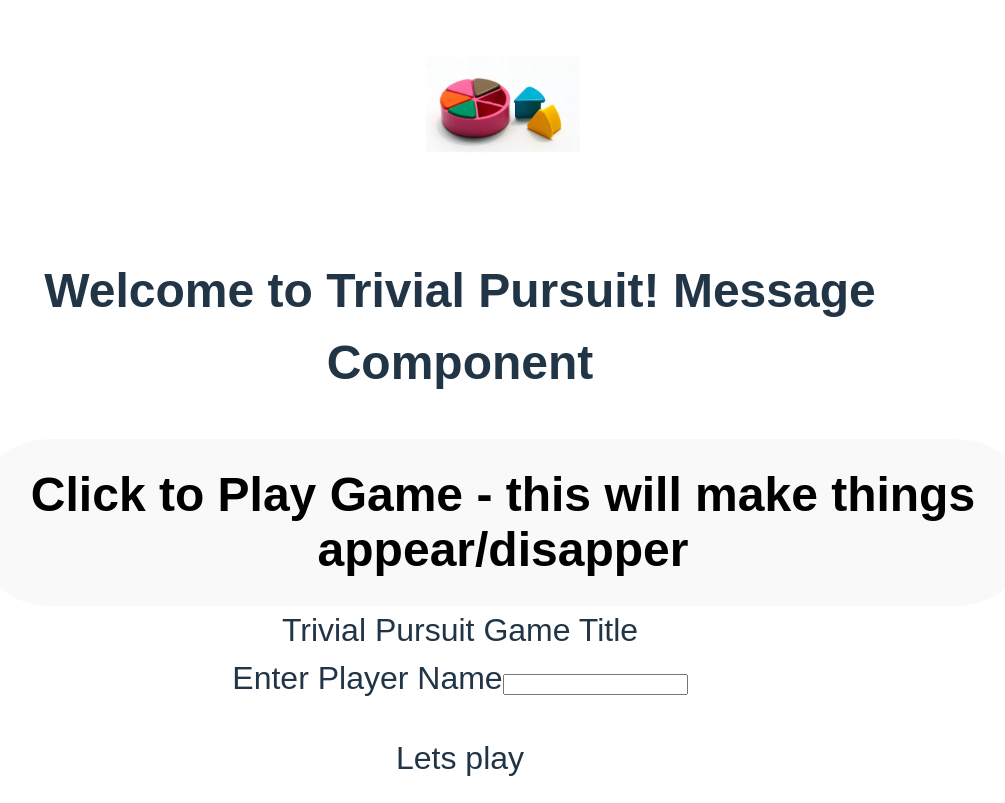
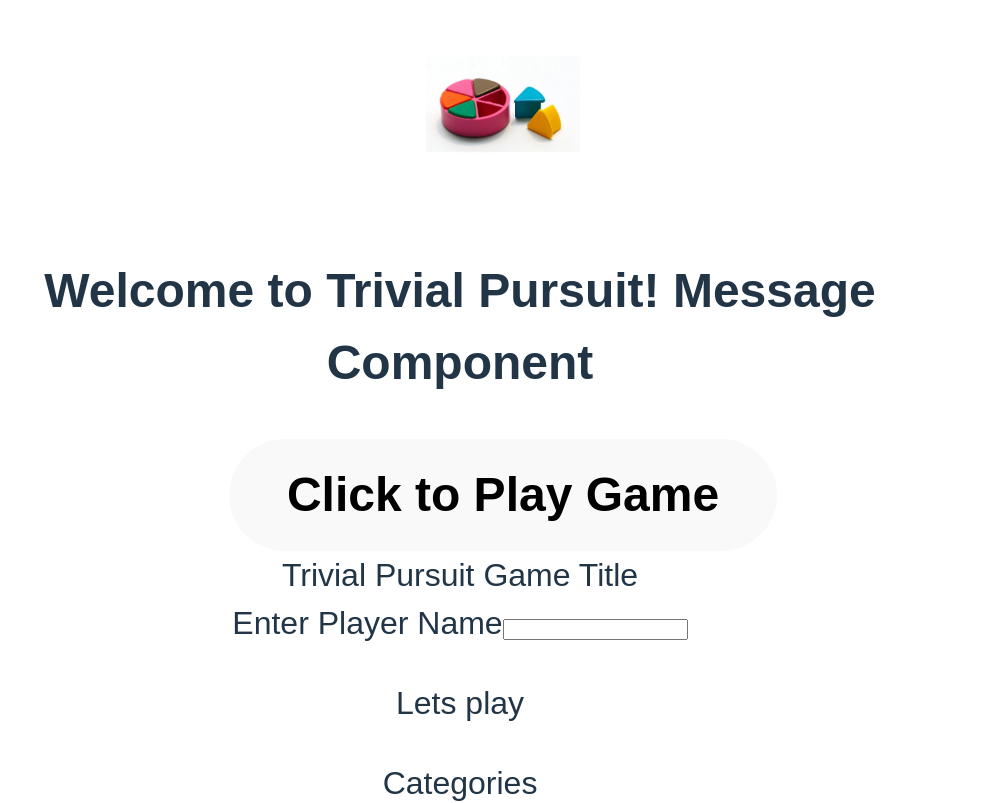
Before and after one commit to mbriese/TrivialPursuits, a React (Vite) app in the folder TrivialPursuitGame/: page / in a window 1280 px wide. Shown: the top 803 px of the page, without its empty margins (137-1142 px from the left). Built offline with nearby package versions, Linux system fonts and the light colour scheme.

Commit message:
adding click to play button

```diff
--- a/TrivialPursuitGame/src/App.tsx
+++ b/TrivialPursuitGame/src/App.tsx
@@ -20,6 +20,10 @@ function App() {
   const handleChange = (event: { target: { value: string } }) => {
     setName(event.target.value);
     console.log("name is: ", event.target.value);
+  };
+  const onClick = (event: { target: { value: boolean } }) => {
+    setAnswer(event.target.value);
+    console.log("do I want to play: ", event.target.value);
   };
   const [quit, setQuit] = useState(false);
 
@@ -44,9 +48,10 @@ function App() {
 
         <button
           className="h2 button-item"
-          onClick={() => setAnswer((answer) => !answer)}>
-          Click to Play Game - this will make things appear/disapper
+          onClick={() => setAnswer(!answer)}>
+          Click to Play Game
         </button>
+
         <div className="h2 page-section-inner">{gameTitle}</div>
         <div className="p page-section-inner">
           Enter Player Name
@@ -60,8 +65,8 @@ function App() {
           {<p>Lets play {playerName}</p>}
         </div>
         <div className="h2 page-section-inner">
-         <p>Categories</p>
-         <p>Select a Category</p>
+          <p>Categories</p>
+          <p>Select a Category</p>
           <ul className="page-section-item">
             {categories.map((categories) => (
               <li key={categories}>{categories}</li>
@@ -86,8 +91,12 @@ function App() {
         <table>
           <tbody>
             <tr>
-              <td className="h2 button-item message d-table-cell display:inline">Back</td>
-              <td className="h2 button-item message d-table-cell display:inline">Next</td>
+              <td className="h2 button-item message d-table-cell display:inline">
+                Back
+              </td>
+              <td className="h2 button-item message d-table-cell display:inline">
+                Next
+              </td>
             </tr>
           </tbody>
         </table>
```
